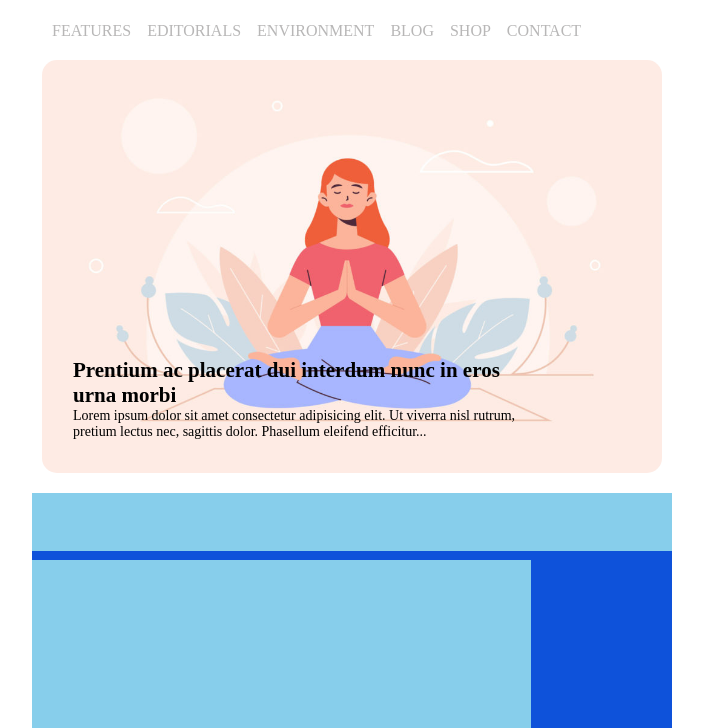
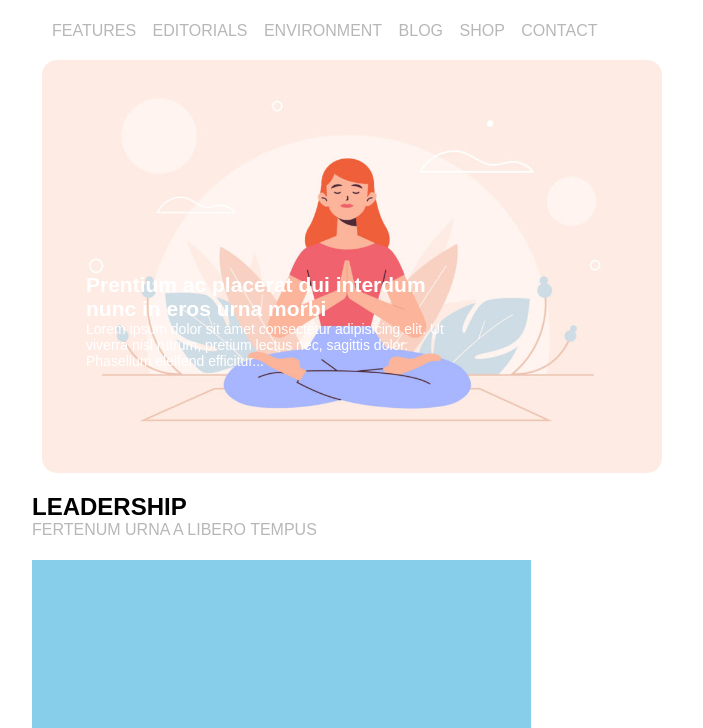
Before and after one commit to AlessandroVano/htmlcss-wp, a plain HTML site: page index.html in a window 1280 px wide. Shown: the part 72-800 px from the top of the page, without its empty margins (288-991 px from the left). Drawn offline with Linux system fonts and the light colour scheme.

Commit message:
add main-content-1

```diff
--- a/css/main.css
+++ b/css/main.css
@@ -4,6 +4,7 @@
     margin: 0;
     padding: 0;
     box-sizing: border-box;
+    font-family: sans-serif;
 
 }
 
@@ -41,8 +42,8 @@
     padding-right: 10px;
 }
 
-.bg {
-    background: rgb(14, 82, 218);
+.color {
+    color: rgb(184, 183, 183) ;
 }
 
  /* HEADER */
@@ -66,7 +67,8 @@
 .menù li a {
     text-transform: uppercase;
     text-decoration: none;
-    color: rgb(184, 183, 183);
+    color: rgb(184, 183, 183) ;
+
 }
  /* dare l'interazione dopo la a con HOVER */
 .menù li a:hover {
@@ -88,21 +90,20 @@
     display: block;
     object-fit: contain;
     border-radius: 15px;
-
+    background-position: 23%;
 }
 
-img {
-
-
-}
 
 .text {
     position: absolute;
-    bottom: 33px;
-    left: 41px;
-    width: 443px;
+    bottom: 104px;
+    left: 54px;
+    width: 365px;
     font-size: 14px;
+
+    color: rgb(255, 255, 255);
 }
+
 
 /* SECTION 2 + SIDEBAR */
 .sidebar,
@@ -114,8 +115,10 @@ img {
 }
 
 .main-content-1 {
-    background: skyblue;
+
     height: 58px;
+    text-transform: uppercase;
+    color:;
 
 }
 
--- a/index.html
+++ b/index.html
@@ -14,8 +14,8 @@
            <a class="logo margin-bottom padding" href="(link home)">
                <img src="./img3/logo.png" alt="Neori">
            </a>
-           <nav>
-               <ul class="menù margin-bottom padding">
+           <nav class="color">
+               <ul class="menù margin-bottom padding ">
                    <li>
                        <a href="pagina interna">Features</a>
                    </li>
@@ -60,7 +60,8 @@
         <!-- SECTION 2 + SIDEBAR -->
       <div class="clearfix bg">
          <section class="main-content-1 ">
-
+           <h1>Leadership</h1>
+           <p class="color">fertenum urna a libero tempus</p>
 
          </section>
 
```
